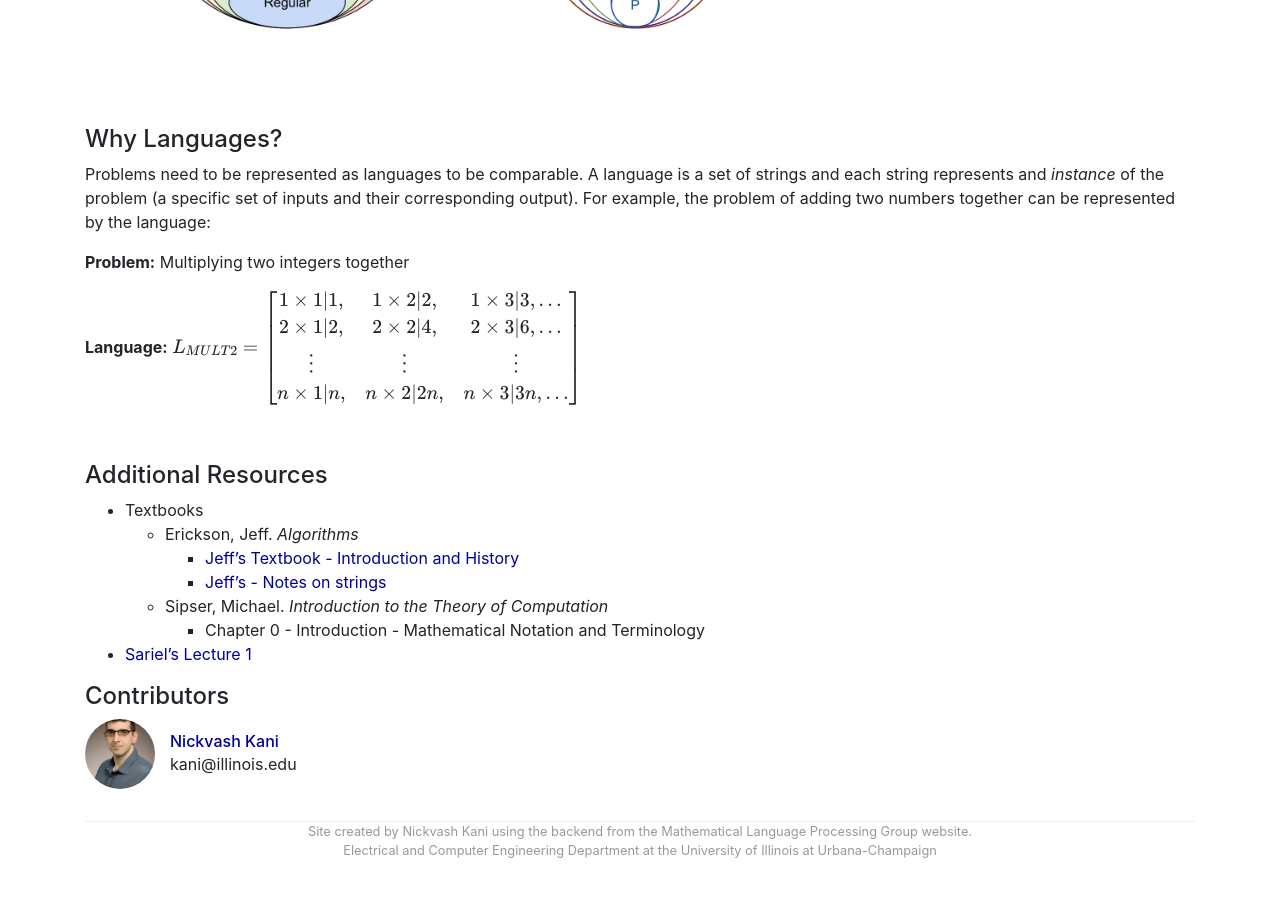
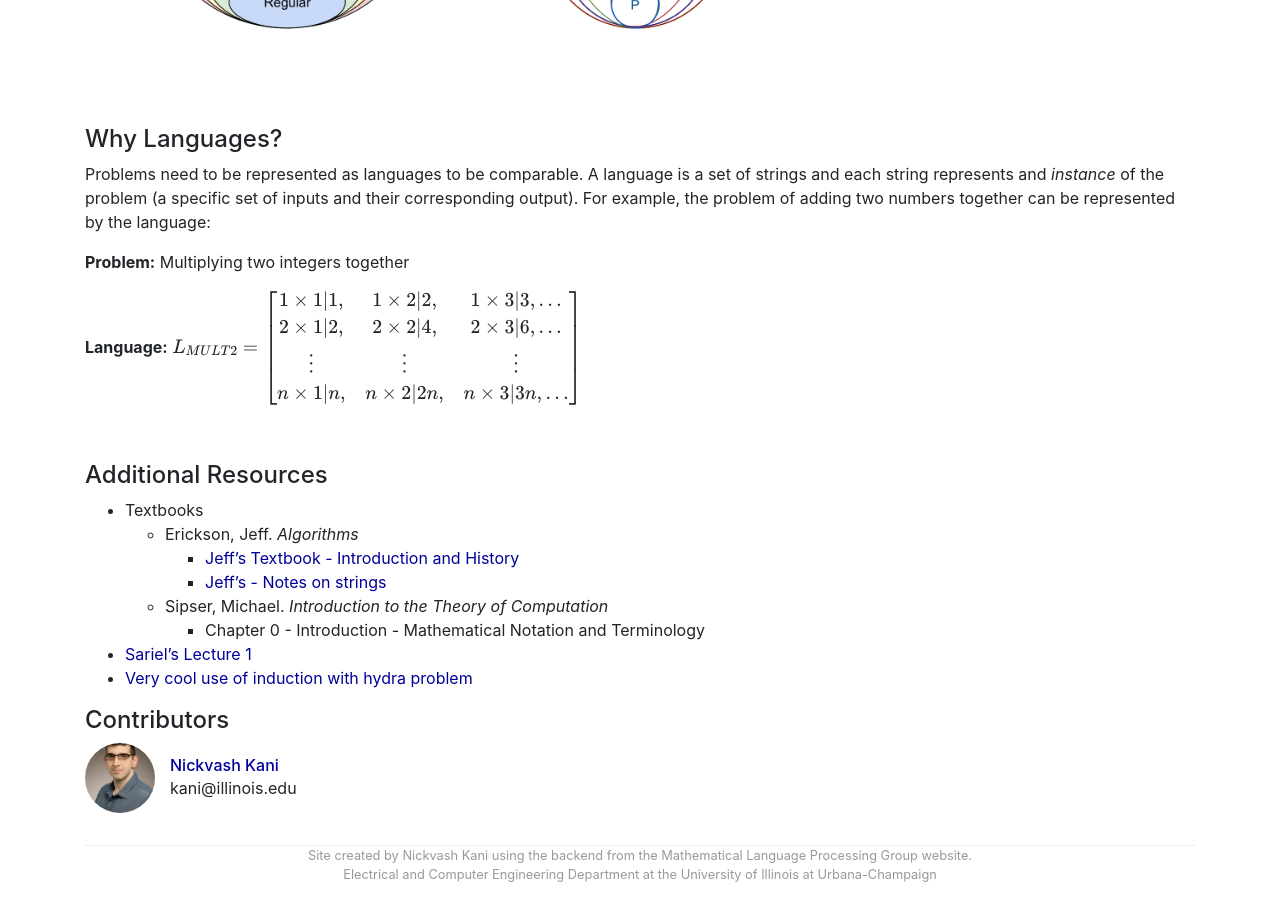
Before and after one commit to UIUC-ECE374B/su25, a Jekyll site: the page built from _lectures/Lec00.md, in a window 1280 px wide and 900 px high, scrolled down 1079 px. Built offline with Jekyll 4.4.1, drawn with Linux system fonts in a browser that asks for light colours; formulas are drawn with MathJax 3; before the commit the page ends 1955 px from its top, so only the background shows below that.

Commit message:
Update Lec00.md

```diff
--- a/_lectures/Lec00.md
+++ b/_lectures/Lec00.md
@@ -60,3 +60,4 @@ $$L_{MULT2} =
   * Sipser, Michael. *Introduction to the Theory of Computation*
     * Chapter 0 - Introduction - Mathematical Notation and Terminology
 * [Sariel's Lecture 1](https://www.youtube.com/watch?v=Szd-pWE2Ztc)
+* [Very cool use of induction with hydra problem](https://www.youtube.com/watch?v=prURA1i8Qj4)
```
